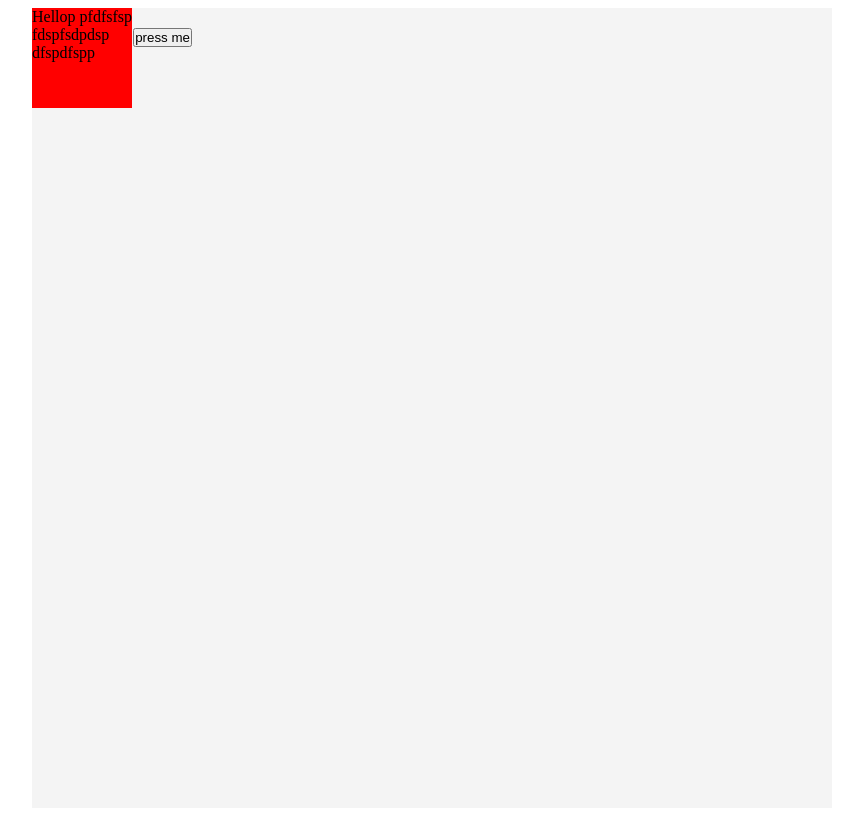
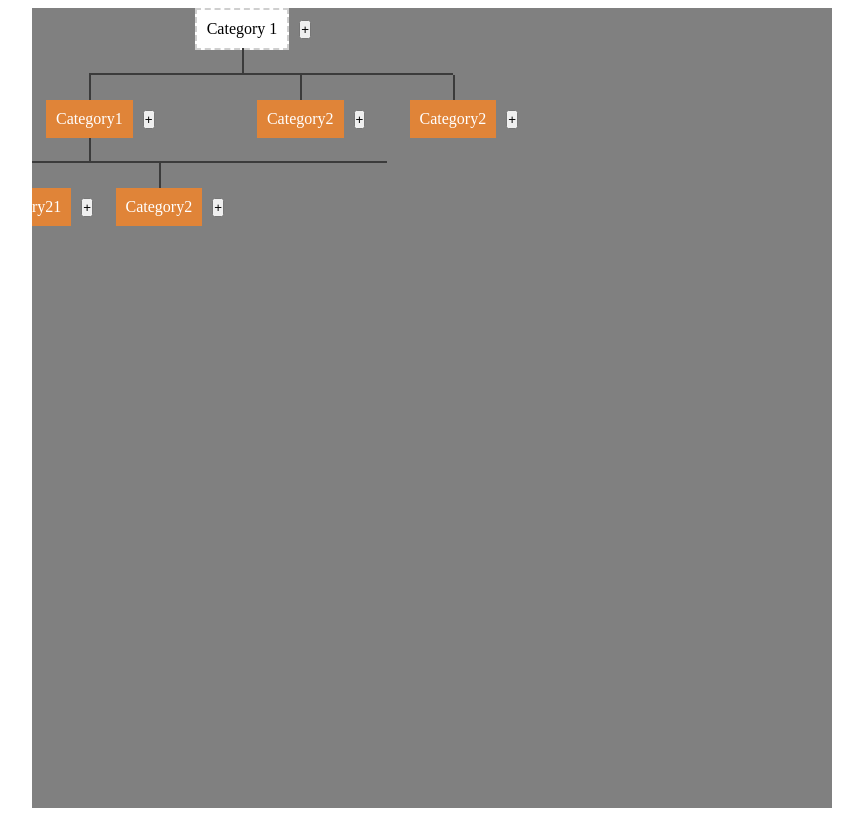
Before and after one commit to the22ndoctober/technostore, a React (Vite) app: page / in a window 1280 px wide. Shown: the whole page, without its empty margins (208-1071 px from the left). Built offline with nearby package versions, Linux system fonts and the light colour scheme.

Commit message:
some styles for app

```diff
--- a/src/App.css
+++ b/src/App.css
@@ -1,4 +1,71 @@
 * {
-  padding: 0;
-  box-sizing: border-box;
+    padding: 0;
+    box-sizing: border-box;
 }
+
+.items {
+    display: flex;
+    flex-direction: column;
+    align-items: center;
+    width: auto;
+}
+
+.item {
+    position: relative;
+}
+.item .lineDown {
+    position: absolute;
+    background-color: rgb(59, 59, 59);
+    width: 2px;
+    height: 25px;
+    bottom: -25px;
+    left: 50%;
+}
+.item .lineUp {
+    position: absolute;
+    background-color: rgb(59, 59, 59);
+    width: 2px;
+    height: 25px;
+    top: -25px;
+    left: 50%;
+}
+
+.lineMiddle {
+    height: 2px;
+    background-color: rgb(59, 59, 59);
+    position: absolute;
+    top: -2px;
+    left: 0;
+}
+
+.headCategory {
+    display: flex;
+    column-gap: 10px;
+    align-items: center;
+}
+
+.headCategory .item {
+    background-color: #fff;
+    border: 2px dashed rgb(207, 207, 207);
+    padding: 10px;
+}
+
+.category {
+    display: flex;
+    column-gap: 10px;
+    align-items: center;
+}
+
+.category .item {
+    background-color: #e08438;
+    color: #fff;
+    padding: 10px;
+}
+
+.categoryChildren {
+    display: flex;
+    justify-content: center;
+    column-gap: 10%;
+    position: relative;
+    width: auto;
+}
--- a/src/components/dragndrop/DragnDrop.tsx
+++ b/src/components/dragndrop/DragnDrop.tsx
@@ -1,4 +1,5 @@
-import { useEffect, useState } from "react"
+import { useEffect, useState, useMemo } from "react"
+import Item from "./Item"
 
 type Cordinates = {
     x: number
@@ -8,10 +9,47 @@ type Cordinates = {
 const DragnDrop = () => {
     const [cordinates, setCordinates] = useState<Cordinates>({ x: 0, y: 0 })
     const [startPoint, setStartPoint] = useState<Cordinates>({ x: 0, y: 0 })
-    const [cordinates1, setCordinates1] = useState<Cordinates>({ x: 0, y: 0 })
-    const [startPoint1, setStartPoint1] = useState<Cordinates>({ x: 0, y: 0 })
 
-    useEffect(() => {}, [])
+    const redux = {
+        items: [
+            {
+                id: "0",
+                name: "Category1",
+                type: "category",
+                values: [
+                    {
+                        id: "00",
+                        name: "Category21",
+                        type: "category",
+                        values: [],
+                    },
+                    {
+                        id: "01",
+                        name: "Category2",
+                        type: "category",
+                        values: [],
+                    },
+                ],
+            },
+            {
+                id: "1",
+                name: "Category2",
+                type: "category",
+                values: [],
+            },
+            {
+                id: "2",
+                name: "Category2",
+                type: "category",
+                values: [],
+            },
+        ],
+    }
+
+    const rowGap = useMemo(() => {
+        return redux.items.length > 1 ? "50px" : "25px"
+    }, [redux])
+
     return (
         <div
             style={{
@@ -19,44 +57,9 @@ const DragnDrop = () => {
                 height: 800,
                 position: "relative",
                 margin: "0 auto",
+                backgroundColor: "grey",
                 border: "2px border red",
                 overflow: "hidden",
-            }}
-            onDragOver={(e) => {
-                e.preventDefault()
-            }}
-        >
-            <div
-                draggable={true}
-                style={{
-                    width: 10000,
-                    height: 10000,
-                    top: cordinates1.y,
-                    left: cordinates1.x,
-                    position: "absolute",
-                    margin: "0 auto",
-                    backgroundColor: "rgb(244,244,244)",
-                }}
-                onDragStart={(e: React.DragEvent<HTMLDivElement>) => {
-                    setStartPoint1({
-                        x: e.clientX,
-                        y: e.clientY,
-                    })
-                }}
-                onDragEnd={(e: React.DragEvent<HTMLDivElement>) => {
-                    const differenceX = startPoint1.x - e.clientX
-                    const differenceY = startPoint1.y - e.clientY
-
-                    setCordinates1((state: Cordinates) => ({
-                        x:
-                            state.x - differenceX < 0
-                                ? 0
-                                : state.x - differenceX,
-                        y:
-                            state.y - differenceY < 0
-                                ? 0
-                                : state.y - differenceY,
-                    }))
             }}
             onDragOver={(e) => {
                 e.preventDefault()
@@ -78,46 +81,41 @@ const DragnDrop = () => {
                     console.log(cordinates.y - differenceY)
 
                     setCordinates((state: Cordinates) => ({
-                            x:
-                                state.x - differenceX < 0
-                                    ? 0
-                                    : state.x - differenceX,
-                            y:
-                                state.y - differenceY < 0
-                                    ? 0
-                                    : state.y - differenceY,
+                        x: state.x - differenceX,
+                        y: state.y - differenceY,
                     }))
                 }}
-                    className="item"
+                className="items"
                 draggable={true}
                 style={{
-                        width: 100,
-                        height: 100,
                     position: "absolute",
-                        backgroundColor: "red",
                     left: cordinates.x,
                     top: cordinates.y,
-                        transitionDuration: "0.1s",
                     cursor: "move",
+                    rowGap: rowGap,
                 }}
             >
-                    Hellop pfdfsfsp fdspfsdpdsp dfspdfspp
+                <div className="headCategory">
+                    <div className="item">
+                        <div>Category 1</div>
                         <div
-                        style={{
-                            width: "100%",
-                            height: "100%",
-                        }}
-                    >
-                        <button
-                            style={{
-                                position: "absolute",
-                                top: 20,
-                                right: -60,
-                            }}
-                        >
-                            press me
-                        </button>
+                            className={redux.items.length > 0 ? "lineDown" : ""}
+                        ></div>
                     </div>
+                    <div className="item__buttons">
+                        <button className="item__buttonAdd">+</button>
+                    </div>
+                </div>
+                <div className="categoryChildren">
+                    {redux.items.map((item: any) => (
+                        <Item
+                            key={item.id}
+                            id={item.id}
+                            name={item.name}
+                            type={item.type}
+                            values={item.values}
+                        />
+                    ))}
                 </div>
             </div>
         </div>
--- /dev/null
+++ b/src/components/dragndrop/Item.tsx
@@ -0,0 +1,59 @@
+import { useMemo } from "react"
+
+type ItemProps = {
+    id: string
+    name: string
+    type: "service" | "category"
+    values: ItemProps[]
+}
+
+const Item: React.FC<ItemProps> = ({ id, name, type, values }) => {
+    const rowGap = useMemo(() => {
+        return values.length > 1 ? "50px" : "25px"
+    }, [values])
+
+    return (
+        <div className="items" style={{ rowGap: rowGap }}>
+            <div className="category">
+                <div className="item">
+                    <div className="lineUp">
+                        <div
+                            style={{
+                                position: "relative",
+                            }}
+                        >
+                            <div
+                                className="lineMiddle"
+                                style={{
+                                    width:
+                                        id[id.length - 1] === "0"
+                                            ? 732.359375 - 368.875
+                                            : 0,
+                                }}
+                            />
+                        </div>
+                    </div>
+                    <div>{name}</div>
+                    <div className={values.length > 0 ? "lineDown" : ""} />
+                </div>
+                <div className="item__buttonAdd">
+                    <button>+</button>
+                </div>
+            </div>
+            <div className="categoryChildren">
+                {values.length > 0 &&
+                    values.map((item: any) => (
+                        <Item
+                            key={item.id}
+                            id={item.id}
+                            name={item.name}
+                            type={item.type}
+                            values={item.values}
+                        />
+                    ))}
+            </div>
+        </div>
+    )
+}
+
+export default Item
```
Lines whose indentation alone changed are shown as unchanged.
